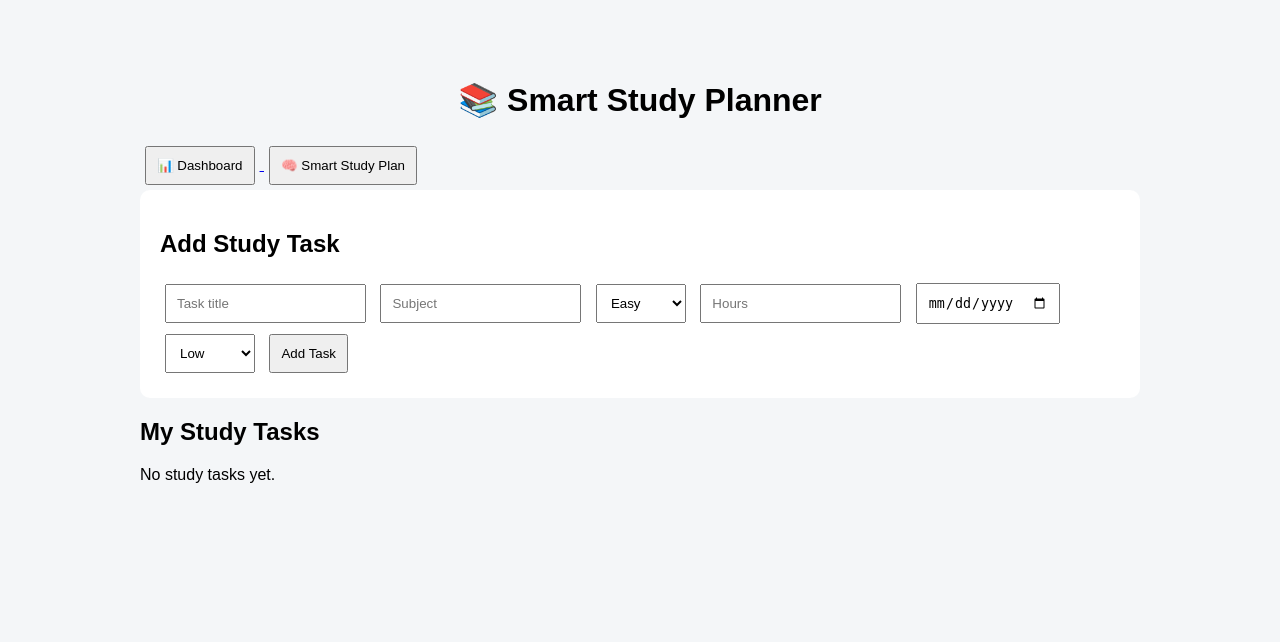
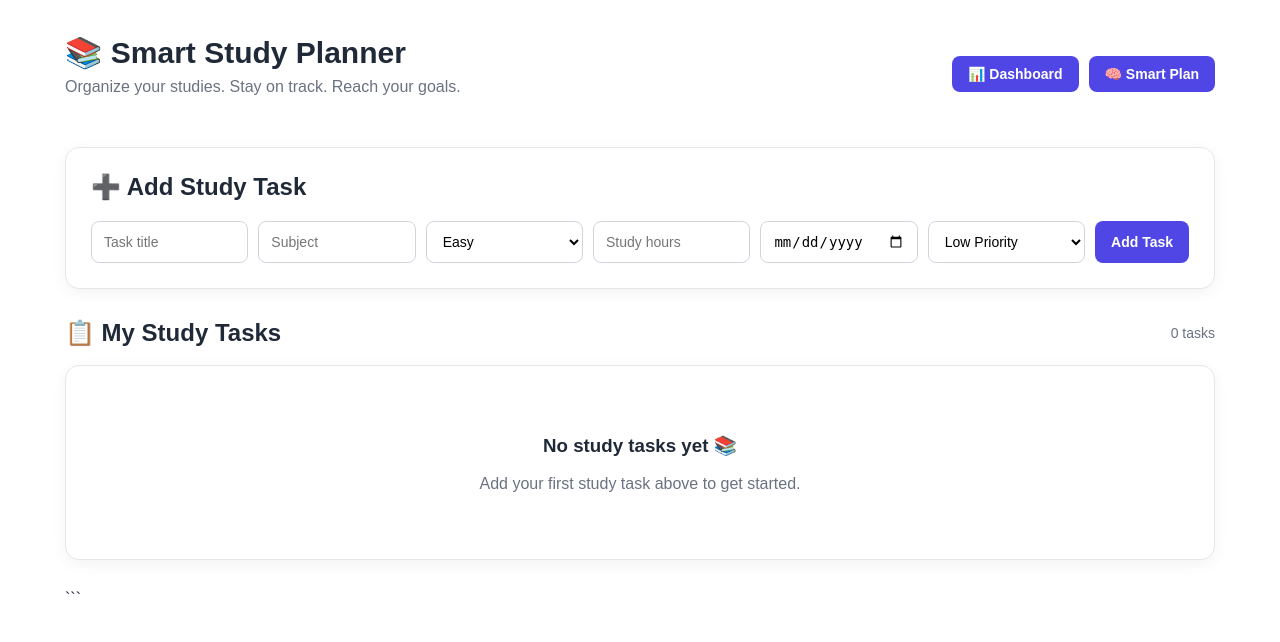
Before and after one commit to ash3535/SmartStudyPlanner, a Flask app: template app/templates/index.html in a window 1280 px wide. Shown: the top 642 px of the page. Run offline with Flask 3, Linux system fonts and the light colour scheme; the template is opened without the code that fills it, so the values that code supplies are empty.

Commit message:
Improve task card interface

````diff
--- /dev/null
+++ b/app/static/style.css
@@ -0,0 +1,324 @@
+* {
+    box-sizing: border-box;
+}
+
+body {
+    margin: 0;
+    font-family: Arial, sans-serif;
+    color: #1f2937;
+}
+
+.container {
+    max-width: 1200px;
+    margin: auto;
+    padding: 35px 25px;
+}
+
+/* Header */
+
+header {
+    display: flex;
+    justify-content: space-between;
+    align-items: center;
+    margin-bottom: 35px;
+}
+
+header h1 {
+    margin: 0;
+    font-size: 30px;
+}
+
+header p {
+    margin-top: 8px;
+    color: #6b7280;
+}
+
+nav {
+    display: flex;
+    gap: 10px;
+}
+
+nav a {
+    text-decoration: none;
+}
+
+/* Buttons */
+
+button {
+    border: none;
+    padding: 10px 16px;
+    border-radius: 8px;
+    cursor: pointer;
+    font-size: 14px;
+    font-weight: 600;
+    transition: 0.2s;
+}
+
+button:hover {
+    transform: translateY(-1px);
+}
+
+.primary {
+    background: #4f46e5;
+    color: white;
+}
+
+.primary:hover {
+    background: #4338ca;
+}
+
+.success {
+    background: #16a34a;
+    color: white;
+}
+
+.danger {
+    background: #dc2626;
+    color: white;
+}
+
+.update {
+    background: #2563eb;
+    color: white;
+}
+
+/* Cards */
+
+.card {
+    background: white;
+    padding: 25px;
+    border-radius: 14px;
+    margin-bottom: 30px;
+    border: 1px solid #e5e7eb;
+    box-shadow: 0 4px 15px rgba(0, 0, 0, 0.05);
+}
+
+.card h2 {
+    margin-top: 0;
+}
+
+/* Form */
+
+form {
+    display: flex;
+    flex-wrap: wrap;
+    gap: 10px;
+}
+
+input,
+select {
+    flex: 1;
+    min-width: 150px;
+    padding: 11px 12px;
+    border: 1px solid #d1d5db;
+    border-radius: 8px;
+    background: white;
+    font-size: 14px;
+}
+
+input:focus,
+select:focus {
+    outline: none;
+    border-color: #4f46e5;
+}
+
+/* Task section */
+
+.task-grid {
+    display: grid;
+    grid-template-columns: repeat(auto-fit, minmax(320px, 1fr));
+    gap: 20px;
+}
+
+.task {
+    background: white;
+    padding: 22px;
+    border-radius: 14px;
+    border: 1px solid #e5e7eb;
+    box-shadow: 0 4px 15px rgba(0, 0, 0, 0.05);
+}
+
+.task h3 {
+    margin-top: 0;
+    margin-bottom: 18px;
+    font-size: 20px;
+}
+
+.task p {
+    margin: 9px 0;
+    color: #4b5563;
+}
+
+.task strong {
+    color: #1f2937;
+}
+
+/* Task actions */
+
+.actions {
+    display: flex;
+    gap: 10px;
+    margin-top: 18px;
+}
+
+.actions a {
+    text-decoration: none;
+}
+
+/* Update form */
+
+.task form {
+    margin-top: 20px;
+    padding-top: 18px;
+    border-top: 1px solid #e5e7eb;
+}
+
+.task form input,
+.task form select {
+    width: 100%;
+    flex: 1 1 100%;
+}
+
+/* Completed tasks */
+
+.completed {
+    opacity: 0.65;
+}
+
+.completed h3 {
+    text-decoration: line-through;
+}
+
+/* Responsive */
+
+@media (max-width: 700px) {
+
+    header {
+        flex-direction: column;
+        align-items: flex-start;
+        gap: 20px;
+    }
+
+    nav {
+        width: 100%;
+    }
+
+    nav a {
+        flex: 1;
+    }
+
+    nav button {
+        width: 100%;
+    }
+
+    .container {
+        padding: 20px 15px;
+    }
+}
+
+/* Section Header */
+
+.section-header {
+    display: flex;
+    justify-content: space-between;
+    align-items: center;
+    margin-bottom: 18px;
+}
+
+.section-header h2 {
+    margin: 0;
+}
+
+.section-header span {
+    color: #6b7280;
+    font-size: 14px;
+}
+
+
+/* Task Header */
+
+.task-header {
+    display: flex;
+    justify-content: space-between;
+    align-items: flex-start;
+    gap: 15px;
+}
+
+.task-header h3 {
+    margin-bottom: 6px;
+}
+
+.subject {
+    color: #6b7280;
+    font-size: 14px;
+}
+
+
+/* Status */
+
+.status {
+    padding: 6px 10px;
+    border-radius: 20px;
+    font-size: 12px;
+    font-weight: 600;
+    white-space: nowrap;
+}
+
+.pending-status {
+    background: #fff7ed;
+    color: #c2410c;
+}
+
+.completed-status {
+    background: #dcfce7;
+    color: #15803d;
+}
+
+
+/* Task Information */
+
+.task-info {
+    display: grid;
+    grid-template-columns: 1fr 1fr;
+    gap: 12px;
+    margin-top: 22px;
+    padding: 16px;
+    background: #f9fafb;
+    border-radius: 10px;
+}
+
+.task-info div {
+    display: flex;
+    flex-direction: column;
+    gap: 4px;
+}
+
+.task-info span {
+    font-size: 12px;
+    color: #6b7280;
+}
+
+.task-info strong {
+    font-size: 14px;
+}
+
+
+/* Edit Form */
+
+.edit-form {
+    margin-top: 18px;
+    padding-top: 18px;
+    border-top: 1px solid #e5e7eb;
+}
+
+
+/* Empty State */
+
+.empty {
+    text-align: center;
+    padding: 50px 20px;
+}
+
+.empty p {
+    color: #6b7280;
+}
--- a/app/templates/index.html
+++ b/app/templates/index.html
@@ -1,4 +1,5 @@
 <!DOCTYPE html>
+
 <html lang="en">
 
 <head>
@@ -7,147 +8,234 @@
 
 <title>Smart Study Planner</title>
 
-    <style>
-        body {
-            font-family: Arial, sans-serif;
-            max-width: 1000px;
-            margin: 40px auto;
-            padding: 20px;
-            background: #f4f6f8;
-        }
+<link
+    rel="stylesheet"
+    href="{{ url_for('static', filename='style.css') }}"
+>
 
-        h1 {
-            text-align: center;
-        }
-
-        form {
-            background: white;
-            padding: 20px;
-            margin-bottom: 20px;
-            border-radius: 10px;
-        }
-
-        input,
-        select,
-        button {
-            padding: 10px;
-            margin: 5px;
-        }
-
-        button {
-            cursor: pointer;
-        }
-
-        .task {
-            background: white;
-            padding: 20px;
-            margin-bottom: 15px;
-            border-radius: 10px;
-        }
-
-        .delete {
-            background: #dc3545;
-            color: white;
-            border: none;
-        }
-
-        .update {
-            background: #007bff;
-            color: white;
-            border: none;
-        }
-    </style>
 </head>
 
 <body>
 
+<div class="container">
+
+<!-- Header -->
+
+<header>
+
+    <div>
         <h1>📚 Smart Study Planner</h1>
+        <p>Organize your studies. Stay on track. Reach your goals.</p>
+    </div>
+
+    <nav>
 
         <a href="/dashboard">
-        <button>📊 Dashboard</button>
+            <button class="primary">
+                📊 Dashboard
+            </button>
         </a>
 
         <a href="/plan">
-        <button>🧠 Smart Study Plan</button>
+            <button class="primary">
+                🧠 Smart Plan
+            </button>
         </a>
+
+    </nav>
+
+</header>
+
+
+<!-- Add Task -->
+
+<div class="card">
+
+    <h2>➕ Add Study Task</h2>
 
     <form method="POST" action="/add">
 
-        <h2>Add Study Task</h2>
+        <input
+            type="text"
+            name="title"
+            placeholder="Task title"
+            required
+        >
 
-        <input type="text" name="title" placeholder="Task title" required>
-
-        <input type="text" name="subject" placeholder="Subject" required>
+        <input
+            type="text"
+            name="subject"
+            placeholder="Subject"
+            required
+        >
 
         <select name="difficulty">
+
             <option value="Easy">Easy</option>
             <option value="Medium">Medium</option>
             <option value="Hard">Hard</option>
+
         </select>
 
         <input
             type="number"
             name="estimated_hours"
-            placeholder="Hours"
+            placeholder="Study hours"
             step="0.5"
             min="0.5"
             required
         >
 
-        <input type="date" name="deadline" required>
+        <input
+            type="date"
+            name="deadline"
+            required
+        >
 
         <select name="priority">
-            <option value="Low">Low</option>
-            <option value="Medium">Medium</option>
-            <option value="High">High</option>
+
+            <option value="Low">Low Priority</option>
+            <option value="Medium">Medium Priority</option>
+            <option value="High">High Priority</option>
+
         </select>
 
-        <button type="submit">Add Task</button>
+        <button
+            class="primary"
+            type="submit"
+        >
+            Add Task
+        </button>
 
     </form>
 
+</div>
 
-    <h2>My Study Tasks</h2>
 
+<!-- Tasks -->
+
+<div class="section-header">
+
+    <h2>📋 My Study Tasks</h2>
+
+    <span>
+        {{ tasks|length }} task{% if tasks|length != 1 %}s{% endif %}
+    </span>
+
+</div>
+
+
+<div class="task-grid">
 
     {% if tasks %}
 
         {% for task in tasks %}
 
-            <div class="task">
+            <div class="task {% if task[7] %}completed{% endif %}">
+
+                <!-- Task Header -->
+
+                <div class="task-header">
+
+                    <div>
 
                         <h3>{{ task[1] }}</h3>
 
-                <p><strong>Subject:</strong> {{ task[2] }}</p>
+                        <span class="subject">
+                            {{ task[2] }}
+                        </span>
 
-                <p><strong>Difficulty:</strong> {{ task[3] }}</p>
-
-                <p><strong>Estimated Hours:</strong> {{ task[4] }}</p>
-
-                <p><strong>Deadline:</strong> {{ task[5] }}</p>
-
-                <p><strong>Priority:</strong> {{ task[6] }}</p>
-
-                <p>
-                    <strong>Status:</strong>
+                    </div>
 
                     {% if task[7] %}
-                        ✅ Completed
+
+                        <span class="status completed-status">
+                            ✓ Completed
+                        </span>
+
                     {% else %}
+
+                        <span class="status pending-status">
                             ⏳ Pending
+                        </span>
+
                     {% endif %}
-                </p>
+
+                </div>
+
+
+                <!-- Task Information -->
+
+                <div class="task-info">
+
+                    <div>
+                        <span>Difficulty</span>
+                        <strong>{{ task[3] }}</strong>
+                    </div>
+
+                    <div>
+                        <span>Study Time</span>
+                        <strong>{{ task[4] }} hrs</strong>
+                    </div>
+
+                    <div>
+                        <span>Deadline</span>
+                        <strong>{{ task[5] }}</strong>
+                    </div>
+
+                    <div>
+                        <span>Priority</span>
+                        <strong>{{ task[6] }}</strong>
+                    </div>
+
+                </div>
+
+
+                <!-- Actions -->
+
+                <div class="actions">
 
                     <a href="/toggle/{{ task[0] }}">
-                    <button>
+
+                        <button class="success">
+
                             {% if task[7] %}
-                            Mark as Pending
+                                Mark Pending
                             {% else %}
-                            Mark as Completed
+                                ✓ Complete
                             {% endif %}
+
                         </button>
+
                     </a>
 
+
+                    <button
+                        class="update"
+                        onclick="toggleEdit('{{ task[0] }}')"
+                    >
+                        ✏️ Edit
+                    </button>
+
+
+                    <a href="/delete/{{ task[0] }}">
+
+                        <button class="danger">
+                            🗑 Delete
+                        </button>
+
+                    </a>
+
+                </div>
+
+
+                <!-- Edit Form -->
+
+                <div
+                    id="edit-{{ task[0] }}"
+                    class="edit-form"
+                    style="display: none;"
+                >
 
                     <form
                         method="POST"
@@ -234,18 +322,16 @@
 
                         </select>
 
-                    <button class="update" type="submit">
-                        Update
+                        <button
+                            class="update"
+                            type="submit"
+                        >
+                            Save Changes
                         </button>
 
                     </form>
 
-
-                <a href="/delete/{{ task[0] }}">
-                    <button class="delete">
-                        Delete
-                    </button>
-                </a>
+                </div>
 
             </div>
 
@@ -253,9 +339,44 @@
 
     {% else %}
 
-        <p>No study tasks yet.</p>
+        <div class="card empty">
+
+            <h3>No study tasks yet 📚</h3>
+
+            <p>
+                Add your first study task above to get started.
+            </p>
+
+        </div>
 
     {% endif %}
+
+</div>
+```
+
+</div>
+
+<!-- Edit Toggle -->
+
+<script>
+
+function toggleEdit(taskId) {
+
+    const form = document.getElementById("edit-" + taskId);
+
+    if (form.style.display === "none") {
+
+        form.style.display = "block";
+
+    } else {
+
+        form.style.display = "none";
+
+    }
+
+}
+
+</script>
 
 </body>
 
````
Lines whose indentation alone changed are shown as unchanged.
